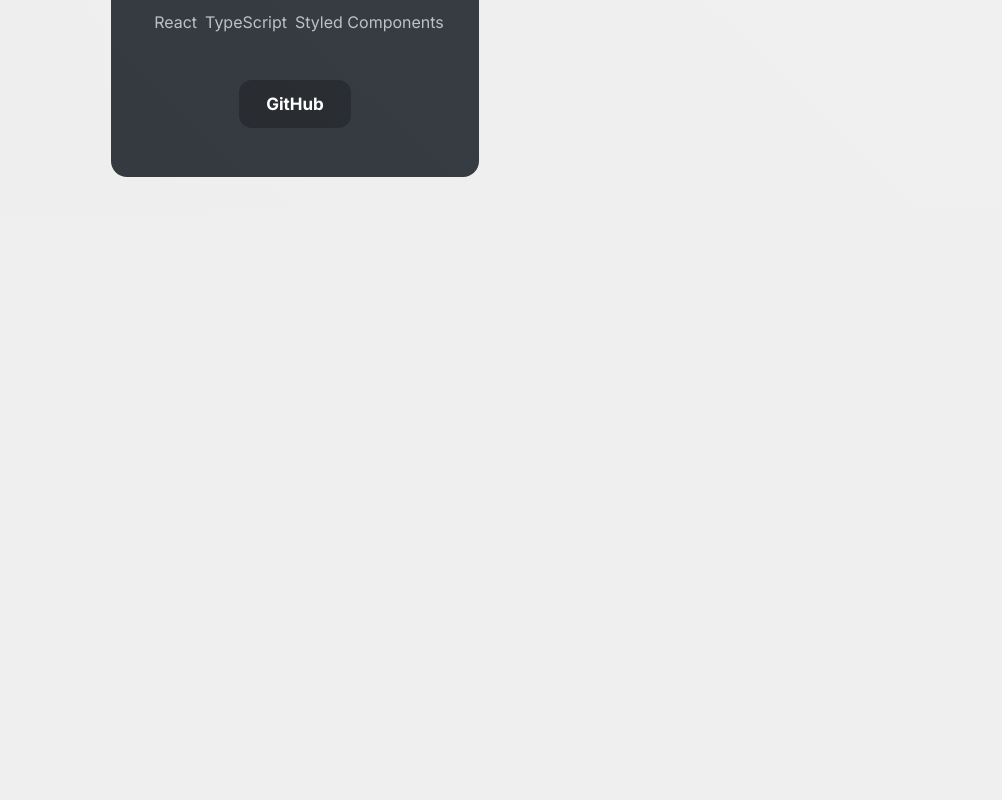
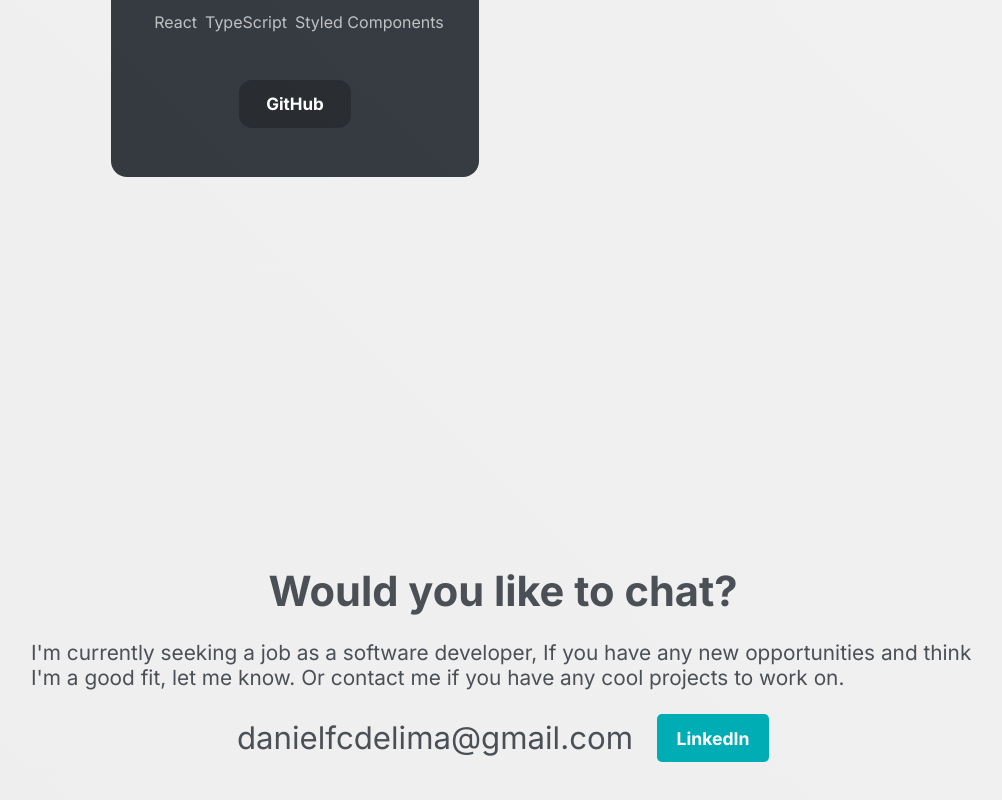
Before and after one commit to dndanli/dndanli-portfolio-v2, a React (Create React App) app in the folder dndanli-portfolio/: page / in a window 1280 px wide. Shown: the part 3036-3836 px from the top of the page, without its empty margins (137-1139 px from the left). Before the commit the page ends 3250 px from the top, so only its background shows below. Built offline with nearby package versions, Linux system fonts and the light colour scheme.

Commit message:
imported and added contact section component

```diff
--- a/dndanli-portfolio/src/App.tsx
+++ b/dndanli-portfolio/src/App.tsx
@@ -3,6 +3,7 @@ import GlobalStyle from "./Components/GlobalStyles/GlobalStyles";
 import StyledNavbar from "./Components/Navbar/Navbar.style";
 import StyledSkills from "./Components/Sections/Skills/Skills.style";
 import StyledProjects from "./Components/Sections/Projects/Projects.style";
+import StyledContact from "./Components/Sections/Contact/Contact.style";
 
 function App() {
   return (
@@ -12,6 +13,7 @@ function App() {
       <StyledAbout className="about-section" />
       <StyledSkills className="skills-section" />
       <StyledProjects className="projects-section" />
+      <StyledContact className="contact-section" />
     </div>
   );
 }
```
